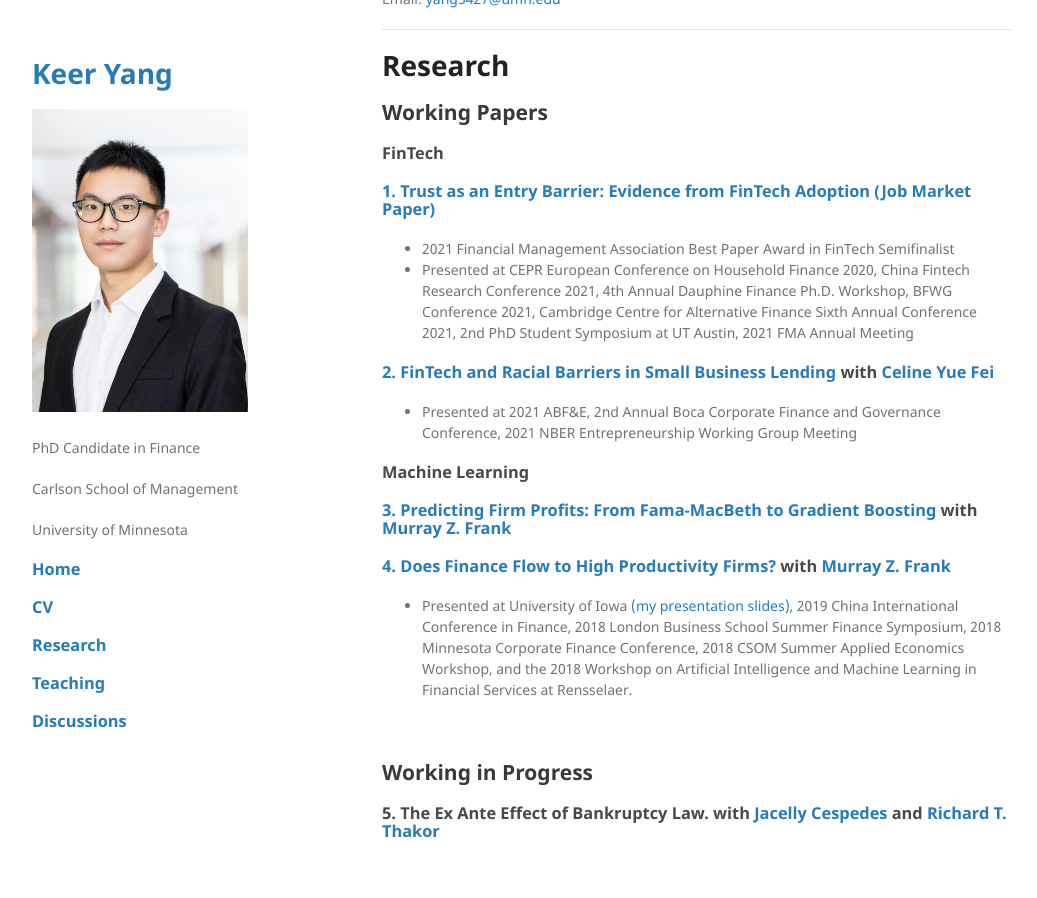
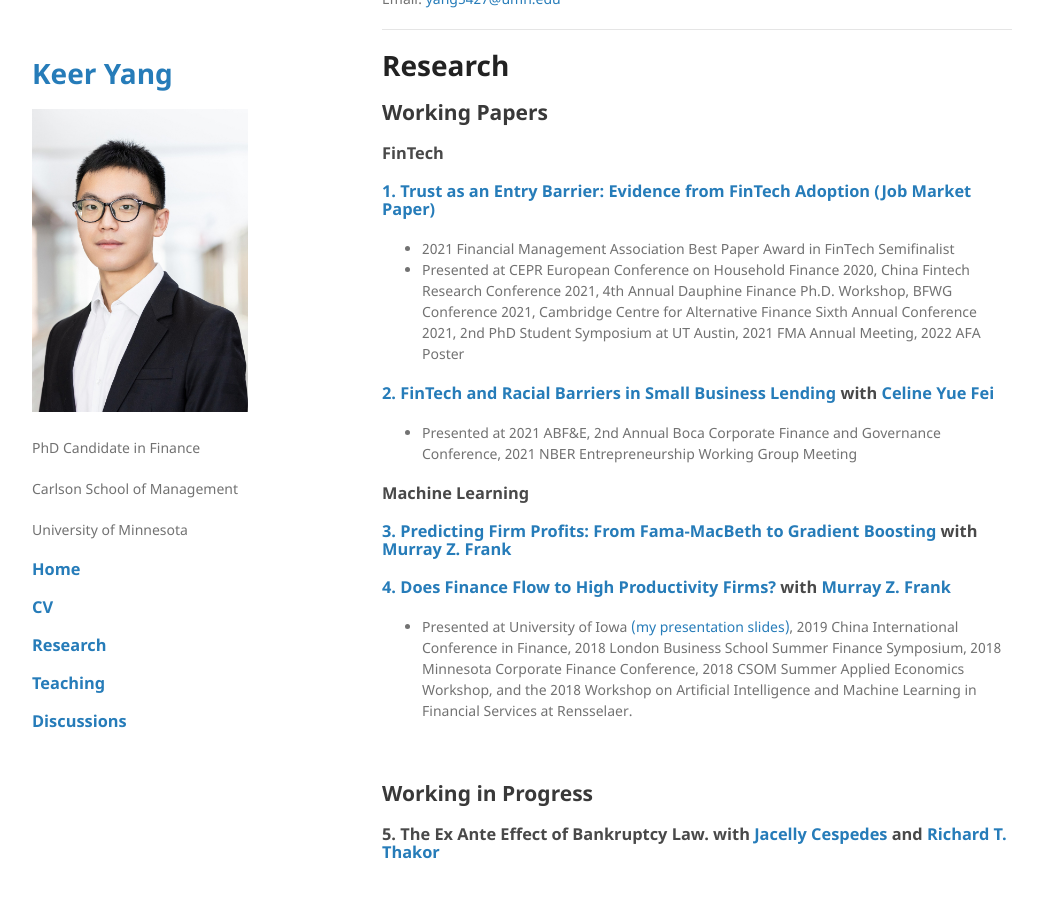
Before and after one commit to keeryang/keeryang.github.io, a Jekyll site: the page built from index.md, in a window 1280 px wide and 900 px high, scrolled down 428 px. Shown: the whole window, without its empty margins (118-1155 px from the left). Built offline with Jekyll 4.4.1, drawn with Linux system fonts in a browser that asks for light colours; the repository's description, which GitHub fills in, is left out; our own code applies the rules of GitHub Pages for plain Markdown files.

Commit message:
Update index.md

```diff
--- a/index.md
+++ b/index.md
@@ -33,7 +33,7 @@
 
 ### [1. Trust as an Entry Barrier: Evidence from FinTech Adoption (Job Market Paper)](./papers/JMP_TrustFinTech_KeerYang_2021Nov03.pdf)
 *   2021 Financial Management Association Best Paper Award in FinTech Semifinalist
-*   Presented at CEPR European Conference on Household Finance 2020, China Fintech Research Conference 2021, 4th Annual Dauphine Finance Ph.D. Workshop, BFWG Conference 2021, Cambridge Centre for Alternative Finance Sixth Annual Conference 2021, 2nd PhD Student Symposium at UT Austin, 2021 FMA Annual Meeting
+*   Presented at CEPR European Conference on Household Finance 2020, China Fintech Research Conference 2021, 4th Annual Dauphine Finance Ph.D. Workshop, BFWG Conference 2021, Cambridge Centre for Alternative Finance Sixth Annual Conference 2021, 2nd PhD Student Symposium at UT Austin, 2021 FMA Annual Meeting, 2022 AFA Poster
 
 ### [2. FinTech and Racial Barriers in Small Business Lending](https://papers.ssrn.com/sol3/papers.cfm?abstract_id=3949148) with [Celine Yue Fei](https://www.celinefei.com/)
 *   Presented at 2021 ABF&E, 2nd Annual Boca Corporate Finance and Governance Conference, 2021 NBER Entrepreneurship Working Group Meeting
```
